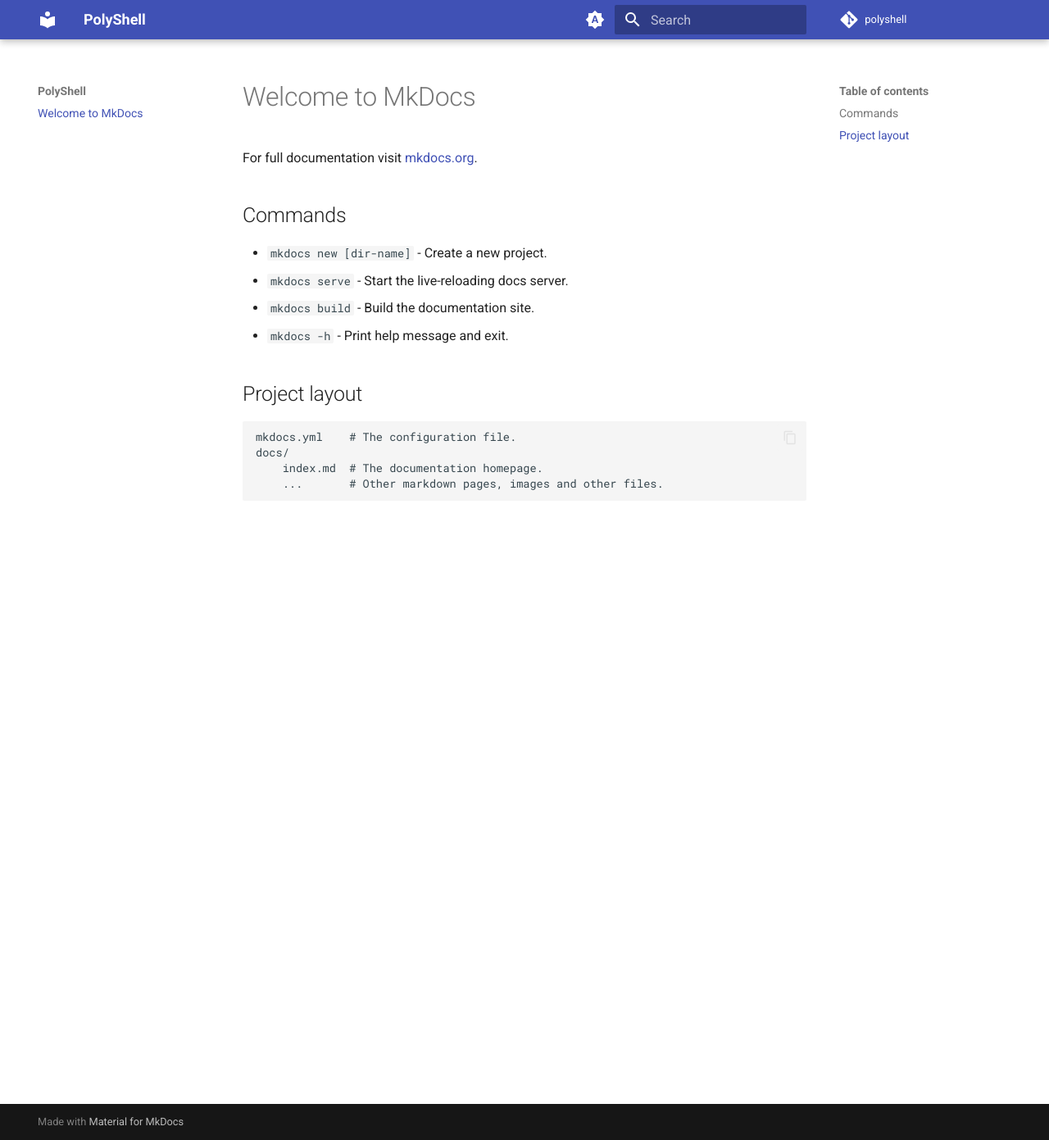
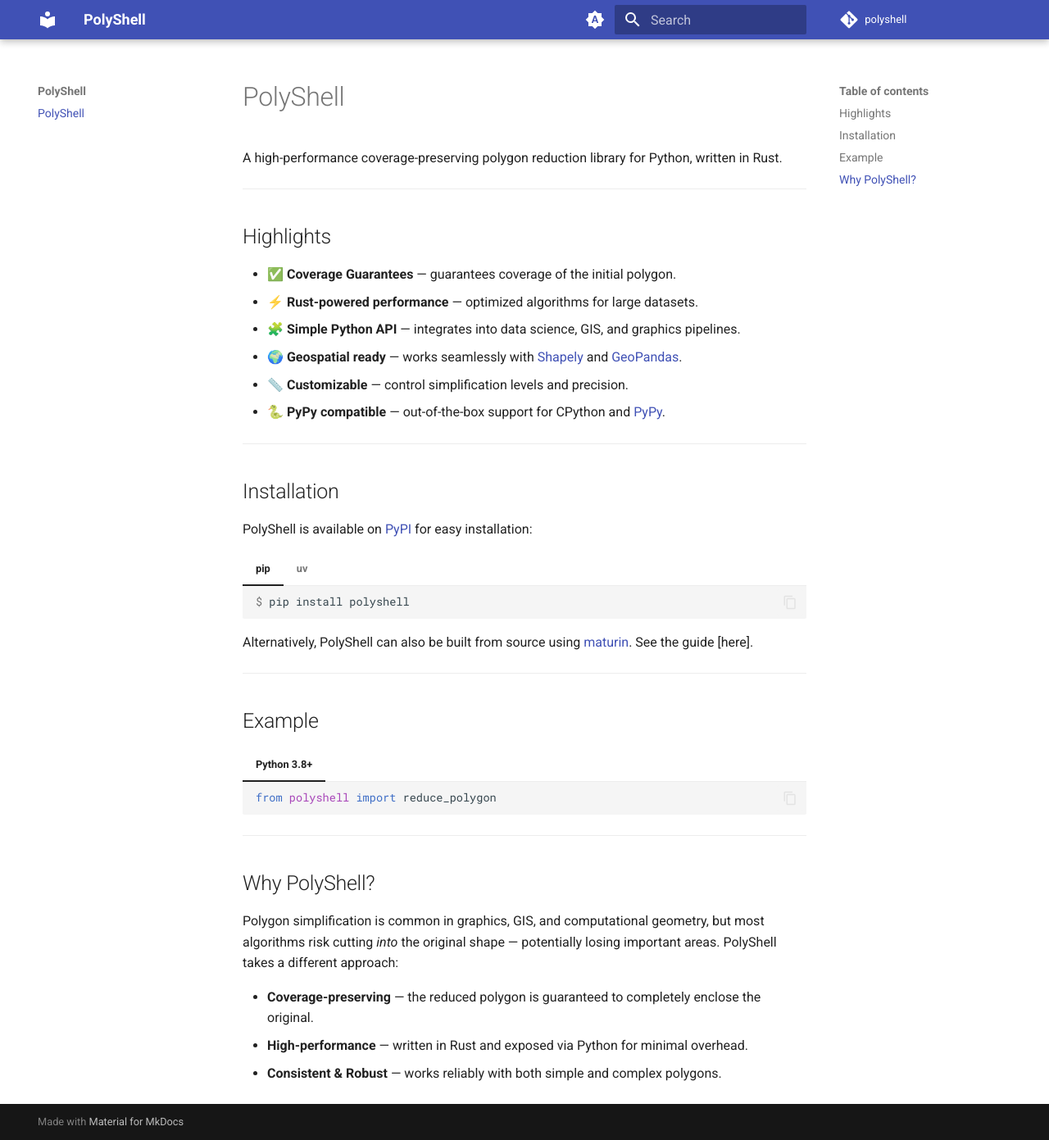
Before and after one commit to ecmwf/PolyShell, an MkDocs documentation site: the page built from docs/index.md, in a window 1280 px wide and 1391 px high. Shown: the whole window at 82% size. Built offline with MkDocs 1.6.1 and Material for MkDocs 9.7.7, drawn with Linux system fonts in a browser that asks for light colours; comment, search, counter and statistics services are not loaded.

Commit message:
docs: add index.md

````diff
--- a/docs/index.md
+++ b/docs/index.md
@@ -1,17 +1,55 @@
-# Welcome to MkDocs
+# PolyShell
 
-For full documentation visit [mkdocs.org](https://www.mkdocs.org).
+A high-performance coverage-preserving polygon reduction library for Python, written in Rust.
 
-## Commands
+---
 
-* `mkdocs new [dir-name]` - Create a new project.
-* `mkdocs serve` - Start the live-reloading docs server.
-* `mkdocs build` - Build the documentation site.
-* `mkdocs -h` - Print help message and exit.
+## Highlights
 
-## Project layout
+- ✅ **Coverage Guarantees** — guarantees coverage of the initial polygon.
+- ⚡ **Rust-powered performance** — optimized algorithms for large datasets.
+- 🧩 **Simple Python API** — integrates into data science, GIS, and graphics pipelines.
+- 🌍 **Geospatial ready** — works seamlessly with [Shapely](https://shapely.readthedocs.io/) and [GeoPandas](https://geopandas.org/).
+- 📏 **Customizable** — control simplification levels and precision.
+- 🐍 **PyPy compatible** — out-of-the-box support for CPython and [PyPy](https://pypy.org/).
 
-    mkdocs.yml    # The configuration file.
-    docs/
-        index.md  # The documentation homepage.
-        ...       # Other markdown pages, images and other files.
+---
+
+## Installation
+
+PolyShell is available on [PyPI](https://pypi.org/) for easy installation:
+
+=== "pip"
+
+    ```console
+    $ pip install polyshell
+    ```
+
+=== "uv"
+
+    ```console
+    $ uv add polyshell
+    ```
+
+Alternatively, PolyShell can also be built from source using [maturin](https://www.maturin.rs/). See the guide [here].
+
+---
+
+## Example
+
+=== "Python 3.8+"
+
+    ```python
+    from polyshell import reduce_polygon
+    ```
+
+
+---
+
+## Why PolyShell?
+
+Polygon simplification is common in graphics, GIS, and computational geometry, but most algorithms risk cutting *into* the original shape — potentially losing important areas. PolyShell takes a different approach:
+
+- **Coverage-preserving** — the reduced polygon is guaranteed to completely enclose the original.
+- **High-performance** — written in Rust and exposed via Python for minimal overhead.
+- **Consistent & Robust** — works reliably with both simple and complex polygons.
--- a/mkdocs.yml
+++ b/mkdocs.yml
@@ -12,10 +12,11 @@
     - navigation.indexes
     - navigation.tracking
     - content.code.annotate
+    - content.code.copy
+#    - content.code.select
     - toc.follow
     - navigation.footer
     - navigation.top
-    - content.code.copy
     - content.tabs.link
 
   palette:
@@ -39,6 +40,32 @@
         icon: material/brightness-4
         name: Switch to system preference
 
+markdown_extensions:
+  - pymdownx.highlight:
+      anchor_linenums: true
+      line_spans: __span
+      pygments_lang_class: true
+  - pymdownx.inlinehilite
+  - pymdownx.snippets
+  - pymdownx.superfences:
+      custom_fences:
+        - name: mermaid
+          class: mermaid
+          format: !!python/name:pymdownx.superfences.fence_code_format
+  - pymdownx.tabbed:
+      alternate_style: true
+      combine_header_slug: true
+      slugify: !!python/object/apply:pymdownx.slugs.slugify
+        kwds:
+          case: lower
+  - attr_list
+  - pymdownx.emoji:
+      emoji_index: !!python/name:material.extensions.emoji.twemoji
+      emoji_generator: !!python/name:material.extensions.emoji.to_svg
+
+plugins:
+  - search
+
 repo_url: https://github.com/ECMWFCode4Earth/PolyShell
 repo_name: polyshell
 site_author: nialloswald
````
